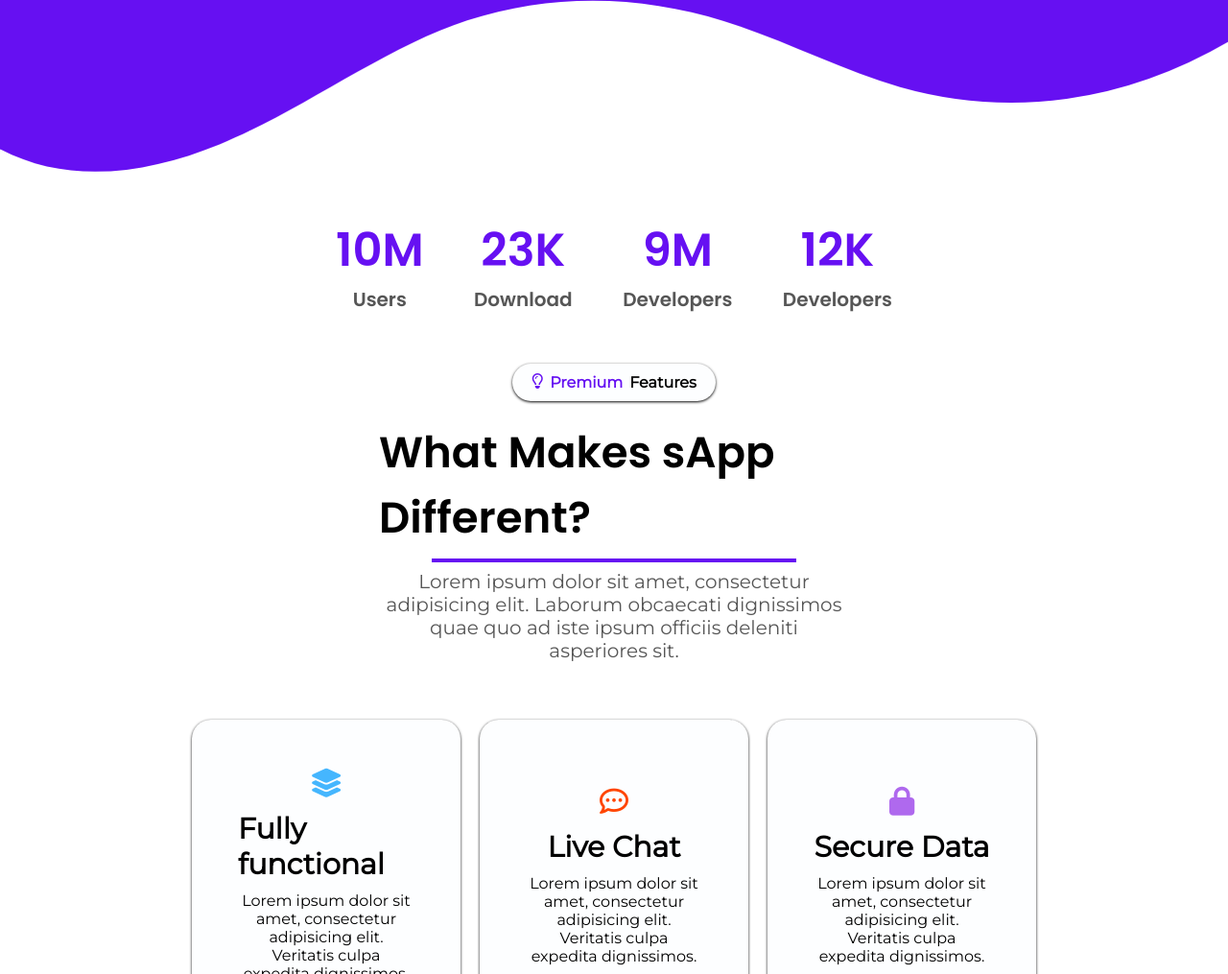
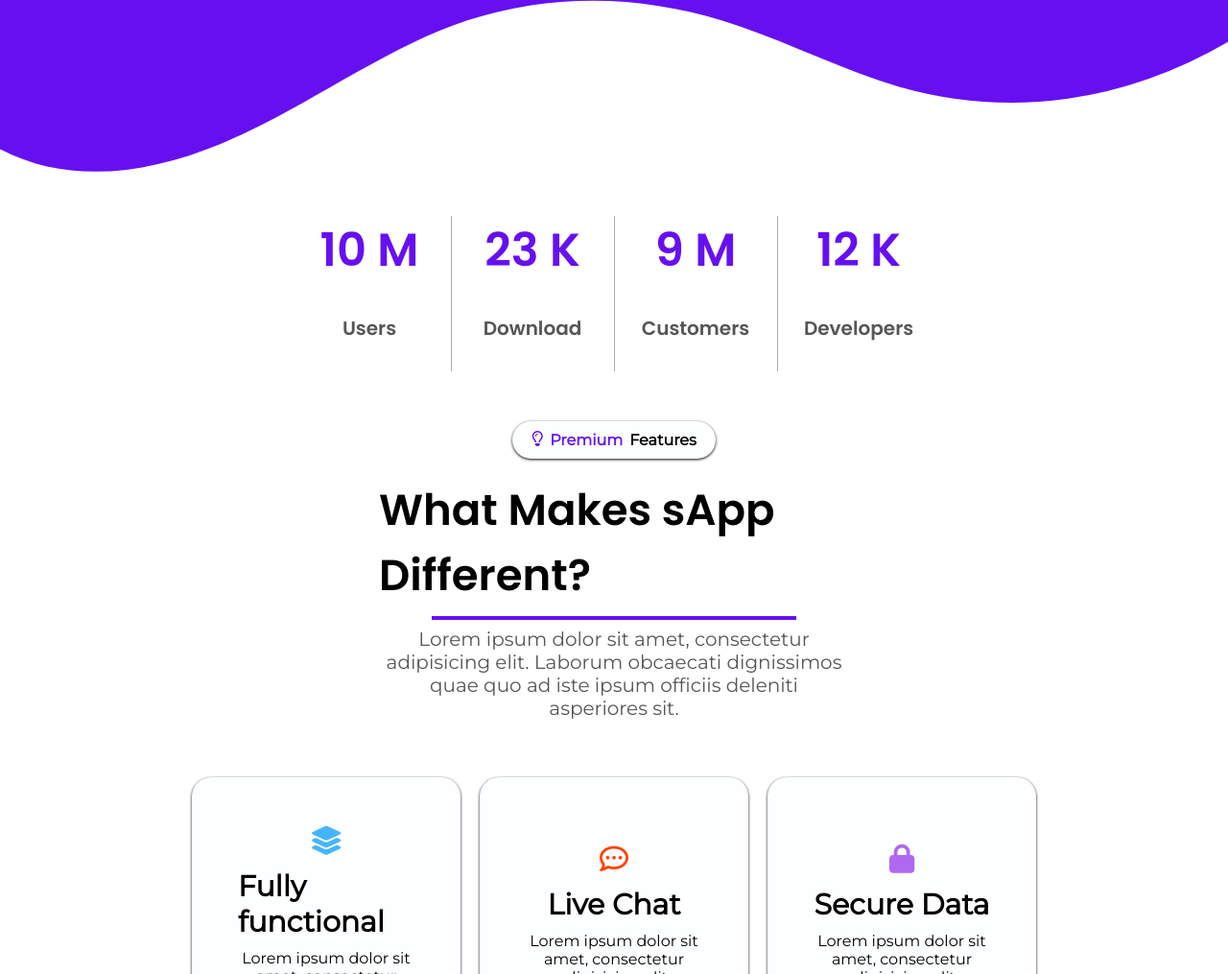
Before and after one commit to jasmineChamCham/SgroupExercise, a plain HTML site: page LandingPage/index.html in a window 1280 px wide. Shown: the part 898-1913 px from the top of the page at 96% size. Drawn offline with Linux system fonts and the light colour scheme.

Commit message:
increase number

```diff
--- a/LandingPage/assets/css/style.css
+++ b/LandingPage/assets/css/style.css
@@ -185,20 +185,32 @@ li {
     font-family: 'Poppins', sans-serif;
     font-weight: 1000;
     color: #565656;
+    padding: 30px;
 }
 
 .box {
     display: flex;
     flex-direction: column;
     align-items: center;
+    justify-content: center;
+    width: 25%;
+    box-shadow: #565656 0.5px 0px 0px 0px;
+}
+
+.box-last{
+    display: flex;
+    flex-direction: column;
+    align-items: center;
+    justify-content: center;
+    width: 25%;
 }
 
 .statistics {
     margin-top: 20px;
-    padding-right: 350px;
-    padding-left: 350px;
+    padding-right: 300px;
+    padding-left: 300px;
     display: flex;
-    justify-content: space-between;
+    justify-content: space-evenly;
     padding-top: 10px;
     margin-bottom: 52px;
 }
--- a/LandingPage/index.html
+++ b/LandingPage/index.html
@@ -134,8 +134,7 @@
     </div>
 
     <div class="custom-shape-divider-top-1673608862">
-        <svg data-name="Layer 1" xmlns="http://www.w3.org/2000/svg" viewBox="0 0 1200 120"
-            preserveAspectRatio="none">
+        <svg data-name="Layer 1" xmlns="http://www.w3.org/2000/svg" viewBox="0 0 1200 120" preserveAspectRatio="none">
             <path
                 d="M321.39,56.44c58-10.79,114.16-30.13,172-41.86,82.39-16.72,168.19-17.73,250.45-.39C823.78,31,906.67,72,985.66,92.83c70.05,18.48,146.53,26.09,214.34,3V0H0V27.35A600.21,600.21,0,0,0,321.39,56.44Z"
                 class="shape-fill"></path>
@@ -153,11 +152,11 @@
                 <div class="box--unit">Download</div>
             </div>
             <div class="box">
-                <div class="box--number" id="box-Developers">9M</div>
-                <div class="box--unit">Developers</div>
+                <div class="box--number" id="box-Customers">9M</div>
+                <div class="box--unit">Customers</div>
             </div>
-            <div class="box">
-                <div class="box--number">12K</div>
+            <div class="box-last">
+                <div class="box--number" id="box-Developers">12K</div>
                 <div class="box--unit">Developers</div>
             </div>
         </div>
@@ -445,14 +444,15 @@
             <div class="section">
                 <div class="general-title">Unlock Full Power Of sApp</div>
                 <h2></h2>
-                <div class="interface-lorem">Lorem ipsum dolor sit amet, consectetur adipisicing elit. Laborum obcaecati dignissimos quae quo ad iste ipsum officiis deleniti asperiores sit.</div>
+                <div class="interface-lorem">Lorem ipsum dolor sit amet, consectetur adipisicing elit. Laborum obcaecati
+                    dignissimos quae quo ad iste ipsum officiis deleniti asperiores sit.</div>
             </div>
 
             <div class="unlock-frame">
                 <div class="unlock-segment">
                     <div class="unlock-box">
                         <img src="assets/image/unlock-1.png" alt="image unlock 1">
-                        <h4 >BASIC</h4>
+                        <h4>BASIC</h4>
                         <div class="unlock-text">
                             <small>$</small> 49
                         </div>
@@ -468,7 +468,7 @@
                 <div class="unlock-segment">
                     <div class="unlock-box">
                         <img src="assets/image/unlock-2.png" alt="image unlock 2">
-                        <h4 >PRO</h4>
+                        <h4>PRO</h4>
                         <div class="unlock-text">
                             <small>$</small> 129
                         </div>
@@ -489,37 +489,58 @@
             <div class="section">
                 <div class="general-title">Frequently Asked Questions</div>
                 <h2></h2>
-                <div class="interface-lorem">Lorem ipsum dolor sit amet, consectetur adipisicing elit. Laborum obcaecati dignissimos quae quo ad iste ipsum officiis deleniti asperiores sit.</div>
+                <div class="interface-lorem">Lorem ipsum dolor sit amet, consectetur adipisicing elit. Laborum obcaecati
+                    dignissimos quae quo ad iste ipsum officiis deleniti asperiores sit.</div>
             </div>
             <div class="question-content">
                 <div class="question-box">
                     <div class="question-caption">How to install sApp?</div>
-                    <div class="question-detail">The point of using Lorem Ipsum is that it has a more-or-less normal distribution of letters, as opposed to using 'Content here, content here', making it look like readable English. Many desktop publishing packages and web page editors now use Lorem Ipsum as their default model text.</div>
+                    <div class="question-detail">The point of using Lorem Ipsum is that it has a more-or-less normal
+                        distribution of letters, as opposed to using 'Content here, content here', making it look like
+                        readable English. Many desktop publishing packages and web page editors now use Lorem Ipsum as
+                        their default model text.</div>
                 </div>
 
                 <div class="question-box">
                     <div class="question-caption">How I can edit my personal information?</div>
-                    <div class="question-detail">Sed ut perspiciatis unde omnis iste natus error sit voluptatem accusantium doloremque laudantium, totam rem aperiam, eaque ipsa quae ab illo inventore veritatis et quasi architecto beatae vitae dicta sunt explicabo. Nemo enim ipsam voluptatem quia voluptas sit aspernatur aut odit aut fugit, sed quia consequuntur magni dolores eos qui ratione voluptatem sequi nesciunt.</div>
+                    <div class="question-detail">Sed ut perspiciatis unde omnis iste natus error sit voluptatem
+                        accusantium doloremque laudantium, totam rem aperiam, eaque ipsa quae ab illo inventore
+                        veritatis et quasi architecto beatae vitae dicta sunt explicabo. Nemo enim ipsam voluptatem quia
+                        voluptas sit aspernatur aut odit aut fugit, sed quia consequuntur magni dolores eos qui ratione
+                        voluptatem sequi nesciunt.</div>
                 </div>
 
                 <div class="question-box">
                     <div class="question-caption">Can I get support from the Author?</div>
-                    <div class="question-detail">Contrary to popular belief, Lorem Ipsum is not simply random text. It has roots in a piece of classical Latin literature from 45 BC, making it over 2000 years old. Richard McClintock, a Latin professor at Hampden-Sydney College in Virginia, looked up one of the more obscure Latin words, consectetur, from a Lorem Ipsum passage, and going through the cites of the word in classical literature, discovered the undoubtable source.</div>
+                    <div class="question-detail">Contrary to popular belief, Lorem Ipsum is not simply random text. It
+                        has roots in a piece of classical Latin literature from 45 BC, making it over 2000 years old.
+                        Richard McClintock, a Latin professor at Hampden-Sydney College in Virginia, looked up one of
+                        the more obscure Latin words, consectetur, from a Lorem Ipsum passage, and going through the
+                        cites of the word in classical literature, discovered the undoubtable source.</div>
                 </div>
 
                 <div class="question-box">
                     <div class="question-caption">Contact form isn't working?</div>
-                    <div class="question-detail">There are many variations of passages of Lorem Ipsum available, but the majority have suffered alteration in some form, by injected humour, or randomised words which don't look even slightly believable. If you are going to use a passage of Lorem Ipsum, you need to be sure there isn't anything embarrassing hidden in the middle of text.</div>
+                    <div class="question-detail">There are many variations of passages of Lorem Ipsum available, but the
+                        majority have suffered alteration in some form, by injected humour, or randomised words which
+                        don't look even slightly believable. If you are going to use a passage of Lorem Ipsum, you need
+                        to be sure there isn't anything embarrassing hidden in the middle of text.</div>
                 </div>
 
                 <div class="question-box">
                     <div class="question-caption">Do you have a free trail?</div>
-                    <div class="question-detail">It has survived not only five centuries, but also the leap into electronic typesetting, remaining essentially unchanged. It was popularised in the 1960s with the release of Letraset sheets containing Lorem Ipsum passages, and more recently with desktop publishing software like Aldus PageMaker including versions of Lorem Ipsum.</div>
+                    <div class="question-detail">It has survived not only five centuries, but also the leap into
+                        electronic typesetting, remaining essentially unchanged. It was popularised in the 1960s with
+                        the release of Letraset sheets containing Lorem Ipsum passages, and more recently with desktop
+                        publishing software like Aldus PageMaker including versions of Lorem Ipsum.</div>
                 </div>
 
                 <div class="question-box">
                     <div class="question-caption">Contact form isn't working?</div>
-                    <div class="question-detail">There are many variations of passages of Lorem Ipsum available, but the majority have suffered alteration in some form, by injected humour, or randomised words which don't look even slightly believable. If you are going to use a passage of Lorem Ipsum, you need to be sure there isn't anything embarrassing hidden in the middle of text.</div>
+                    <div class="question-detail">There are many variations of passages of Lorem Ipsum available, but the
+                        majority have suffered alteration in some form, by injected humour, or randomised words which
+                        don't look even slightly believable. If you are going to use a passage of Lorem Ipsum, you need
+                        to be sure there isn't anything embarrassing hidden in the middle of text.</div>
                 </div>
             </div>
             <div class="support-sentence">Haven't find suitable answer? <u>Tell us what you need.</u></div>
@@ -529,7 +550,8 @@
             <div class="section">
                 <div class="general-title">Our Team Experts</div>
                 <h2></h2>
-                <div class="interface-lorem">Lorem ipsum dolor sit amet, consectetur adipisicing elit. Laborum obcaecati dignissimos quae quo ad iste ipsum officiis deleniti asperiores sit.</div>
+                <div class="interface-lorem">Lorem ipsum dolor sit amet, consectetur adipisicing elit. Laborum obcaecati
+                    dignissimos quae quo ad iste ipsum officiis deleniti asperiores sit.</div>
             </div>
 
             <div class="expert-frame">
@@ -551,7 +573,10 @@
                 <!-- <img src="https://theme-land.com/sapp/demo/assets/img/bg/download-bg.jpg" alt="available-parallax background"> -->
                 <div class="available-section">
                     <div class="available-caption">sApp is available for all devices</div>
-                    <div class="available-lorem">sApp is available for all devices, consectetur adipisicing elit. Itaque at harum quam explicabo. Aliquam optio, delectus, dolorem quod neque eos totam. Delectus quae animi tenetur voluptates doloribus commodi dicta modi aliquid deserunt, quis maiores nesciunt autem, aperiam natus.</div>
+                    <div class="available-lorem">sApp is available for all devices, consectetur adipisicing elit. Itaque
+                        at harum quam explicabo. Aliquam optio, delectus, dolorem quod neque eos totam. Delectus quae
+                        animi tenetur voluptates doloribus commodi dicta modi aliquid deserunt, quis maiores nesciunt
+                        autem, aperiam natus.</div>
                     <div class="appstore">
                         <img src="assets/image/available-android.png" alt="available on android">
                         <img src="assets/image/available-ios.png" alt="available on ios">
@@ -563,7 +588,9 @@
             <div class="subscribe">
                 <div class="subscribe-section">
                     <div class="general-title">Subscribe to get updates</div>
-                    <div class="interface-lorem">By subscribing you will get newsleter, promotions adipisicing elit. Architecto beatae, asperiores tempore repudiandae saepe aspernatur unde voluptate sapiente quia ex.</div>
+                    <div class="interface-lorem">By subscribing you will get newsleter, promotions adipisicing elit.
+                        Architecto beatae, asperiores tempore repudiandae saepe aspernatur unde voluptate sapiente quia
+                        ex.</div>
                     <input type="button" value="Enter your email" class="but-enter">
                     <input type="button" value="Subscribes" class="but-subscribe">
                 </div>
@@ -581,11 +608,13 @@
 
         <div class="tuned-frame">
             <div class="tuned-content">
-                <div class="tuned-text">Contrary to popular belief, Lorem Ipsum is not simply random text. It has roots in a piece of classical Latin literature from 45 BC, making it over 2000 years old.</div>
+                <div class="tuned-text">Contrary to popular belief, Lorem Ipsum is not simply random text. It has roots
+                    in a piece of classical Latin literature from 45 BC, making it over 2000 years old.</div>
                 <div class="tuned-list">
                     <div class="tuned-box">
                         <div class="tuned-icon"><i class="fa-solid fa-house"></i></div>
-                        <div class="tuned-detail">Vestibulum nulla libero, convallis, tincidunt suscipit diam, DC 2002</div>
+                        <div class="tuned-detail">Vestibulum nulla libero, convallis, tincidunt suscipit diam, DC 2002
+                        </div>
                     </div>
 
                     <div class="tuned-box">
@@ -619,7 +648,8 @@
                 <div class="logo">
                     <a href="index.html"><img src="assets/image/logo.png" alt="logo image"></a>
                 </div>
-                <div class="footer-lorem">Lorem ipsum dolor sit amet, consectetur adipisicing elit. Quis non, fugit totam vel laboriosam vitae.</div>
+                <div class="footer-lorem">Lorem ipsum dolor sit amet, consectetur adipisicing elit. Quis non, fugit
+                    totam vel laboriosam vitae.</div>
                 <div class="footer-box">
                     <div class="footer-app fb"><i class="fa-brands fa-facebook-f"></i></div>
                     <div class="footer-app twitter"><i class="fa-brands fa-twitter"></i></div>
@@ -665,5 +695,6 @@
 </body>
 
 <script src="js/carousel.js" defer></script>
+<script src="js/increasingNumber.js"></script>
 
 </html>
--- /dev/null
+++ b/LandingPage/js/increasingNumber.js
@@ -0,0 +1,46 @@
+function increaseNumber() {
+    // document.getElementById("box-User").innerHTML = (2 + "M");
+    let numUsers=0;
+    let myIntervalUsers = setInterval(() => {
+        if (numUsers == 10) clearInterval(myIntervalUsers);
+        document.getElementById("box-User").innerHTML = (numUsers + " M");
+        numUsers++;
+    }, 30);
+
+    let numDown=0;
+    let myIntervalDown = setInterval(() => {
+        if (numDown == 23) clearInterval(myIntervalDown);
+        document.getElementById("box-Download").innerHTML = (numDown + " K");
+        numDown++;
+    }, 20);
+
+    let numCus=0;
+    let myIntervalCus = setInterval(() => {
+        if (numCus == 9) clearInterval(myIntervalCus);
+        document.getElementById("box-Customers").innerHTML = (numCus + " M");
+        numCus++;
+    }, 30);
+
+    let numDev=0;
+    let myIntervalDev = setInterval(() => {
+        if (numDev == 12) clearInterval(myIntervalDev);
+        document.getElementById("box-Developers").innerHTML = (numDev + " K");
+        numDev++;
+    }, 50);
+    // var i = 0;
+    // function myTimer() {
+    //     document.getElementById("box-User").innerHTML = (i + "M");
+    // }
+
+    // for (let i = 0; i <= 10; i++) {
+    //     document.getElementById("box-User").innerHTML = (i + "M");
+    // }
+
+    // for (let i=0; i<=23; i++){
+    //     document.getElementById("box-Download").innerHTML = (i + "K");
+    // }
+
+    // for (let i=0; i<=9; i++){
+    //     document.getElementById("box-Developers").innerHTML = (i + "M");
+    // }
+}
```
